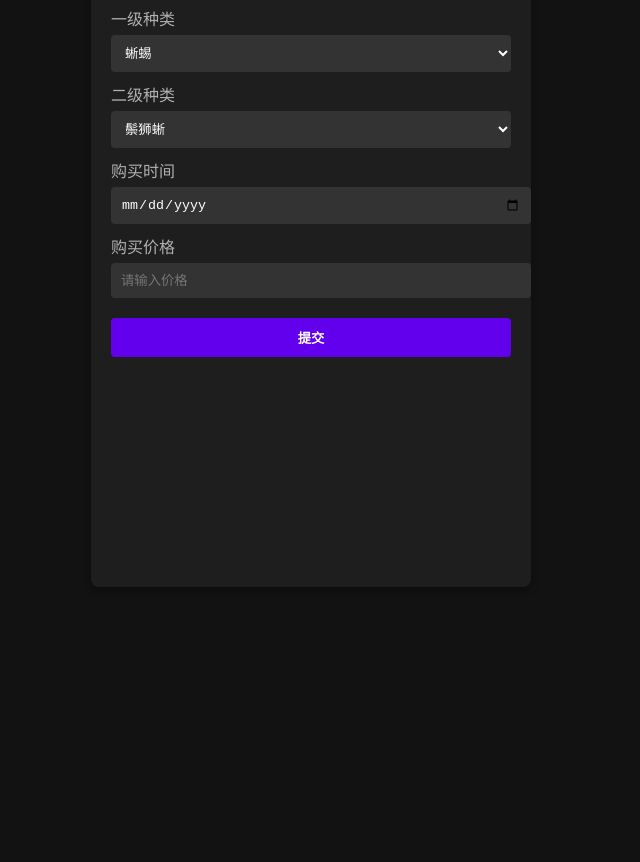
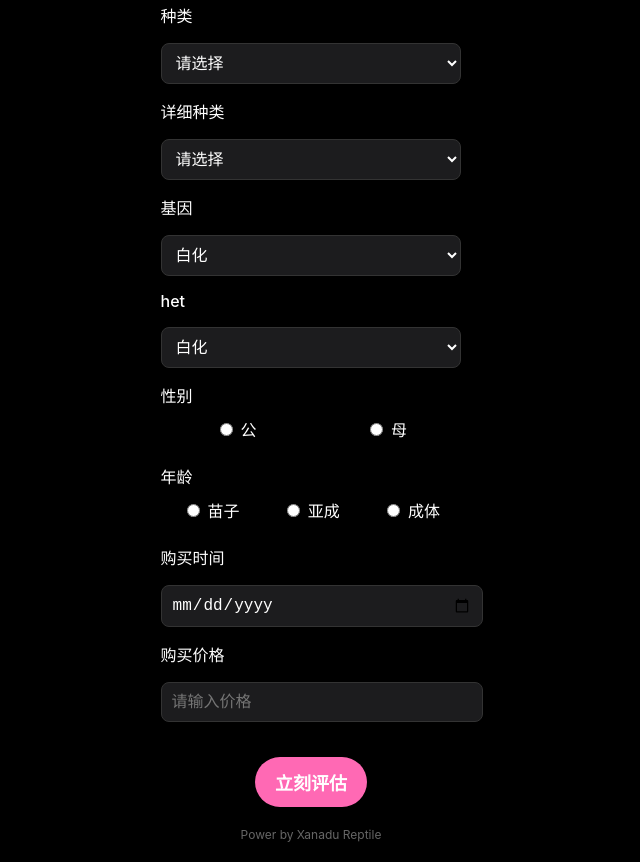
Before and after one commit to simingjia9/xanadu, a plain HTML site: page index.html in a window 1280 px wide. Shown: the part 171-1033 px from the top of the page, without its empty margins (329-969 px from the left). Before the commit the page ends 840 px from the top, so only its background shows below. Drawn offline with Linux system fonts and the light colour scheme.

Commit message:
Update index.html
优化排版

```diff
--- a/index.html
+++ b/index.html
@@ -5,180 +5,273 @@
     <meta name="viewport" content="width=device-width, initial-scale=1.0">
     <title>仙乐爬宠交易所</title>
     <style>
-        /* 页面整体设置为深色背景和白色文字 */
-        body {
-            font-family: Arial, sans-serif;
-            background-color: #121212;
-            color: #ffffff;
+        /* 基础样式 */
+        body, html {
+            margin: 0;
+            padding: 0;
+            font-family: -apple-system, BlinkMacSystemFont, "Segoe UI", Roboto, "Helvetica Neue", Arial, sans-serif;
+            background-color: #000;
+            color: #fff;
             display: flex;
             justify-content: center;
             align-items: center;
-            min-height: 100vh;
-            margin: 0;
+            height: 100vh;
+            transition: opacity 1s;
+        }
+        .hidden { display: none; }
+        .container {
+            width: 80%;
+            max-width: 600px;
             padding: 20px;
+            text-align: center;
+            position: relative;
         }
-
-        /* 表单和结果容器样式 */
-        .container {
-            max-width: 400px;
-            width: 100%;
-            background-color: #1e1e1e;
-            padding: 20px;
-            border-radius: 8px;
-            box-shadow: 0 4px 8px rgba(0, 0, 0, 0.3);
+        /* 标题样式 */
+        .main-title {
+            font-weight: 900;
+            font-size: 3.0em;
+            text-align: center;
+            color: #ff69b4;
+            margin-bottom: 20px;
+            margin-top: 150px; /* 调整标题下移 */
         }
-
-        h2 {
+        h1 {
+            font-weight: 700;
             text-align: center;
-            color: #ffffff;
+            margin-bottom: 30px;
+            color: #ff69b4;
         }
-
+        .input-group {
+            margin: 15px 0;
+            text-align: left;
+        }
         label {
+            font-weight: 500;
+            margin-bottom: 8px;
             display: block;
-            margin-top: 10px;
-            color: #b0b0b0;
         }
-
-        input, select {
+        select, input[type="number"], input[type="date"] {
             width: 100%;
             padding: 10px;
-            margin-top: 5px;
+            font-size: 16px;
+            margin-top: 8px;
+            background-color: #1c1c1e;
+            color: #fff;
+            border-radius: 8px;
+            border: 1px solid #333;
+            outline: none;
+            transition: border-color 0.2s;
+        }
+        select:focus, input[type="number"]:focus, input[type="date"]:focus {
+            border-color: #ff69b4;
+        }
+        .radio-group {
+            display: flex;
+            justify-content: space-around;
+            margin-top: 10px;
+        }
+        .radio-group label {
+            font-weight: normal;
+        }
+        .submit-btn {
+            background-color: #ff69b4;
+            color: #fff;
+            font-weight: bold;
             border: none;
-            border-radius: 4px;
-            background-color: #333333;
-            color: #ffffff;
-        }
-
-        button {
-            width: 100%;
-            padding: 10px;
+            border-radius: 25px;
+            padding: 12px 20px;
+            cursor: pointer;
             margin-top: 20px;
-            border: none;
-            border-radius: 4px;
-            background-color: #6200ee;
-            color: #ffffff;
-            font-weight: bold;
-            cursor: pointer;
+            font-size: 18px;
             transition: background-color 0.3s;
         }
-
-        button:hover {
-            background-color: #3700b3;
+        .submit-btn:hover {
+            background-color: #ff85c0;
         }
-
-        .result-container {
+        /* 结果页面样式 */
+        .data-section {
+            display: flex;
+            justify-content: start;
+            align-items: center;
+            margin-top: 15px;
+            font-size: 1.2em;
+            font-weight: bold;
+        }
+        .data-label {
+            color: #fff;
+            width: 50%;
+            text-align: left;
+        }
+        .data-value {
+            font-size: 0.7em; /* 调整字体大小 */
+            font-weight: bold;
+            color: #ff6347;
+            text-align: left;
+            transition: color 0.3s;
+        }
+        .footer {
+           margin-top: 20px;
+            width: 100%;
             text-align: center;
-            opacity: 0;
-            transition: opacity 0.5s ease-in-out;
+            font-size: 12px;
+            color: #666;
         }
-
-        .percentage {
-            font-size: 24px;
-            font-weight: bold;
-            margin: 10px 0;
-        }
-
-        .arrow-up {
-            color: red;
-        }
-
-        .arrow-down {
-            color: green;
-        }
+        .transition { opacity: 0; }
     </style>
 </head>
 <body>
-    <div class="container">
-        <!-- 表单容器 -->
-        <div id="formContainer">
-            <h2>仙乐爬宠交易所</h2>
-            <label for="primaryType">一级种类</label>
-            <select id="primaryType">
-                <!-- 示例选项，实际使用时将这些替换为完整的爬宠种类列表 -->
+
+    <!-- 页面1: 信息提交页面 -->
+    <div id="formPage" class="container">
+        <div class="main-title">仙乐爬宠交易所</div>
+        <h1>仙乐爬宠交易所</h1>
+
+        <!-- 种类选择 -->
+        <div class="input-group">
+            <label>种类</label>
+            <select id="speciesSelect" onchange="updateDetailsOptions()">
+                <option value="">请选择</option>
+                <option value="蛇">蛇</option>
+                <option value="守宫">守宫</option>
                 <option value="蜥蜴">蜥蜴</option>
-                <option value="蛇">蛇</option>
-                <option value="龟">龟</option>
             </select>
-
-            <label for="secondaryType">二级种类</label>
-            <select id="secondaryType">
-                <!-- 示例选项，实际使用时将这些替换为完整的二级种类列表 -->
-                <option value="鬃狮蜥">鬃狮蜥</option>
-                <option value="绿鬣蜥">绿鬣蜥</option>
-                <option value="豹纹守宫">豹纹守宫</option>
-            </select>
-
-            <label for="purchaseDate">购买时间</label>
-            <input type="date" id="purchaseDate" required>
-
-            <label for="purchasePrice">购买价格</label>
-            <input type="number" id="purchasePrice" placeholder="请输入价格" required>
-
-            <button onclick="submitForm()">提交</button>
         </div>
 
-        <!-- 结果容器 -->
-        <div id="resultContainer" class="result-container">
-            <h2>爬宠理财高手</h2>
-            <p class="percentage" id="bargainLevel">捡漏水平: </p>
-            <p class="percentage" id="appreciationLevel">升值程度: </p>
-            <p class="percentage" id="profitLevel">收益水平: </p>
+        <!-- 详细种类选择 -->
+        <div class="input-group">
+            <label>详细种类</label>
+            <select id="detailSelect">
+                <option value="">请选择</option>
+            </select>
         </div>
+
+        <!-- 基因选择 -->
+        <div class="input-group">
+            <label>基因</label>
+            <select>
+                <option>白化</option>
+                <option>极端白化</option>
+                <option>白边</option>
+            </select>
+        </div>
+
+        <!-- het选择 -->
+        <div class="input-group">
+            <label>het</label>
+            <select>
+                <option>白化</option>
+                <option>极端白化</option>
+                <option>白边</option>
+            </select>
+        </div>
+
+        <!-- 性别选择 -->
+        <div class="input-group">
+            <label>性别</label>
+            <div class="radio-group">
+                <label><input type="radio" name="gender" value="公"> 公</label>
+                <label><input type="radio" name="gender" value="母"> 母</label>
+            </div>
+        </div>
+
+        <!-- 年龄选择 -->
+        <div class="input-group">
+            <label>年龄</label>
+            <div class="radio-group">
+                <label><input type="radio" name="age" value="苗子"> 苗子</label>
+                <label><input type="radio" name="age" value="亚成"> 亚成</label>
+                <label><input type="radio" name="age" value="成体"> 成体</label>
+            </div>
+        </div>
+
+        <!-- 购买时间 -->
+        <div class="input-group">
+            <label>购买时间</label>
+            <input type="date">
+        </div>
+
+        <!-- 购买价格 -->
+        <div class="input-group">
+            <label>购买价格</label>
+            <input type="number" placeholder="请输入价格">
+        </div>
+
+        <!-- 提交按钮 -->
+        <button class="submit-btn" onclick="submitForm()">立刻评估</button>
+
+        <!-- 底部标语 -->
+        <div class="footer">Power by Xanadu Reptile</div>
+    </div>
+
+    <!-- 页面2: 结果展示页面 -->
+    <div id="resultPage" class="container hidden">
+        <h1>理财专家！</h1>
+
+        <!-- 结果展示部分 -->
+        <div class="data-section">
+            <span class="data-label">捡漏水平</span>
+            <span class="data-value">极端优秀</span>
+        </div>
+        <div class="data-section">
+            <span class="data-label">升值幅度</span>
+            <span class="data-value" id="appreciationValue">1%</span>
+        </div>
+        <div class="data-section">
+            <span class="data-label">收益水平</span>
+            <span class="data-value">领先98.21%的玩家</span>
+        </div>
+
+        <!-- 底部标语 -->
+        <div class="footer">Power by Xanadu Reptile</div>
     </div>
 
     <script>
-        function submitForm() {
-            const primaryType = document.getElementById("primaryType").value;
-            const secondaryType = document.getElementById("secondaryType").value;
-            const purchaseDate = document.getElementById("purchaseDate").value;
-            const purchasePrice = parseFloat(document.getElementById("purchasePrice").value);
+        // 关联下拉框选项
+        const detailsOptions = {
+            "蛇": ["玉米蛇", "加州王蛇", "佛州王蛇", "棕榈", "鼠蛇"],
+            "守宫": ["睫角守宫", "肥尾守宫", "豹纹守宫"],
+            "蜥蜴": ["鬃狮蜥", "绿鬣蜥"]
+        };
 
-            // 示例市场数据
-            const marketData = {
-                "蜥蜴": { "鬃狮蜥": { "当时市场平均价": 350, "当前市场平均价": 500 } },
-                "蛇": { "玉米蛇": { "当时市场平均价": 150, "当前市场平均价": 200 } },
-                "龟": { "红耳龟": { "当时市场平均价": 80, "当前市场平均价": 100 } }
-            };
+        function updateDetailsOptions() {
+            const species = document.getElementById("speciesSelect").value;
+            const detailSelect = document.getElementById("detailSelect");
+            detailSelect.innerHTML = '<option value="">请选择</option>';
 
-            const marketInfo = marketData[primaryType]?.[secondaryType];
-            if (!marketInfo) {
-                alert("请填写完整的表单。");
-                return;
+            if (detailsOptions[species]) {
+                detailsOptions[species].forEach(option => {
+                    const opt = document.createElement("option");
+                    opt.value = option;
+                    opt.innerText = option;
+                    detailSelect.appendChild(opt);
+                });
             }
-
-            const averagePastPrice = marketInfo["当时市场平均价"];
-            const averageCurrentPrice = marketInfo["当前市场平均价"];
-
-            const bargainLevel = Math.round((averagePastPrice - purchasePrice) / averagePastPrice * 100);
-            const appreciationLevel = Math.round((averageCurrentPrice - averagePastPrice) / averagePastPrice * 100);
-            const profitLevel = Math.round((appreciationLevel / ((averageCurrentPrice - averagePastPrice) / averagePastPrice)) * 100);
-
-            document.getElementById('bargainLevel').innerText = `捡漏水平: ${bargainLevel}%`;
-            animatePercentage('bargainLevel', 0, bargainLevel);
-
-            document.getElementById('appreciationLevel').innerHTML = `升值程度: ${appreciationLevel > 0 ? '<span class="arrow-up">↑</span>' : '<span class="arrow-down">↓</span>'}${Math.abs(appreciationLevel)}%`;
-            document.getElementById('appreciationLevel').style.color = appreciationLevel > 0 ? 'red' : 'green';
-
-            document.getElementById('profitLevel').innerText = `收益水平: ${profitLevel}%`;
-            animatePercentage('profitLevel', 0, profitLevel);
-
-            document.getElementById('formContainer').style.display = 'none';
-            const resultContainer = document.getElementById('resultContainer');
-            resultContainer.style.display = 'block';
-            resultContainer.style.opacity = '1';
         }
 
-        function animatePercentage(id, start, end) {
-            let current = start;
-            const step = (end - start) / 100;
-            const interval = setInterval(function() {
-                current += step;
-                if (current >= end) {
-                    current = end;
+        // 提交表单并切换页面
+        function submitForm() {
+            document.getElementById("formPage").classList.add("transition");
+            setTimeout(() => {
+                document.getElementById("formPage").classList.add("hidden");
+                document.getElementById("resultPage").classList.remove("hidden");
+                document.getElementById("resultPage").classList.remove("transition");
+                animateAppreciationValue();
+            }, 1000);  // 1秒过渡效果
+        }
+
+        // 动态数值增长效果
+        function animateAppreciationValue() {
+            const appreciationValueElement = document.getElementById("appreciationValue");
+            let value = 1;
+            const target = 152;
+            const interval = setInterval(() => {
+                if (value >= target) {
                     clearInterval(interval);
+                } else {
+                    value++;
+                    appreciationValueElement.innerText = value + "%";
                 }
-                document.getElementById(id).innerText = `${Math.round(current)}%`;
-            }, 10);
+            }, 10); // 每次增加的时间间隔
         }
     </script>
 </body>
```
